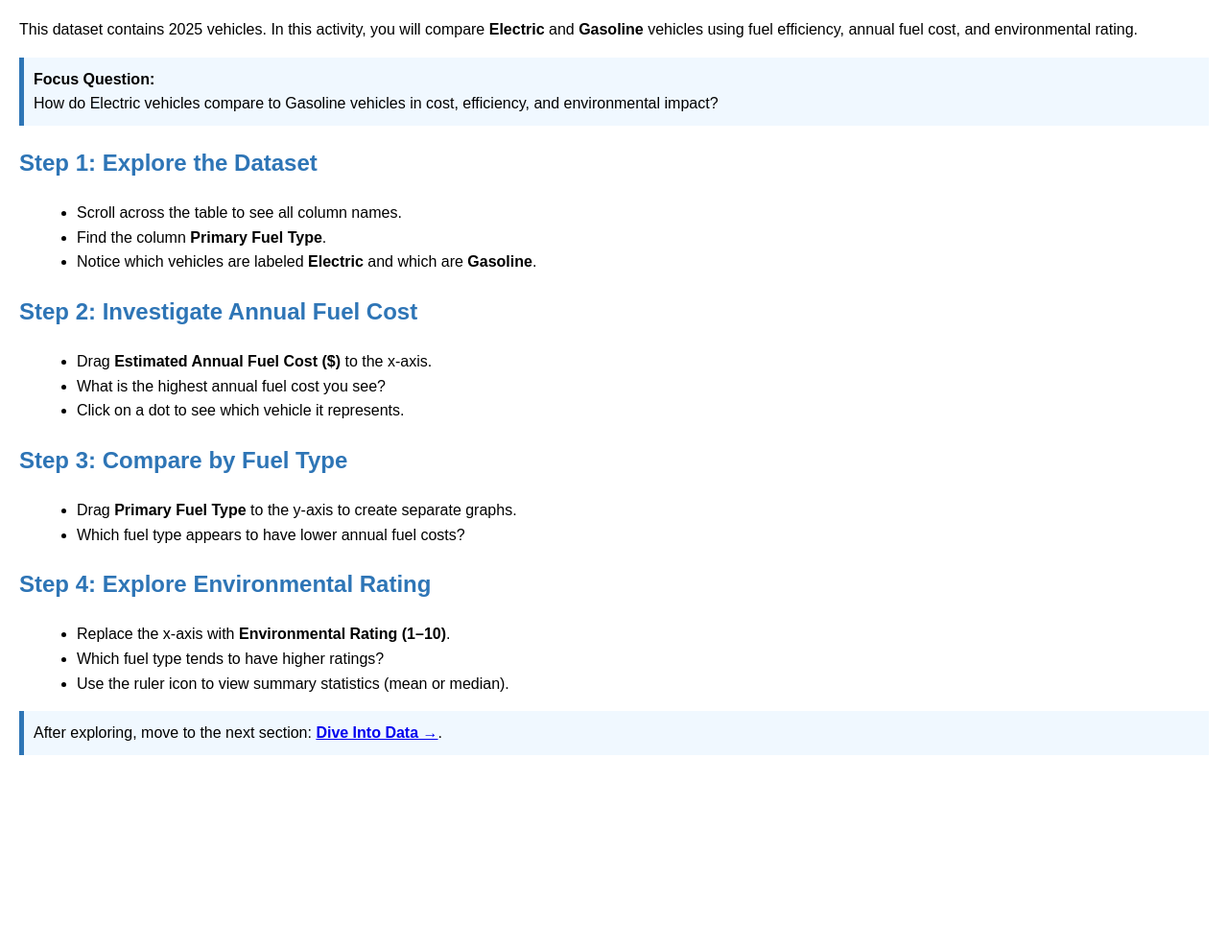
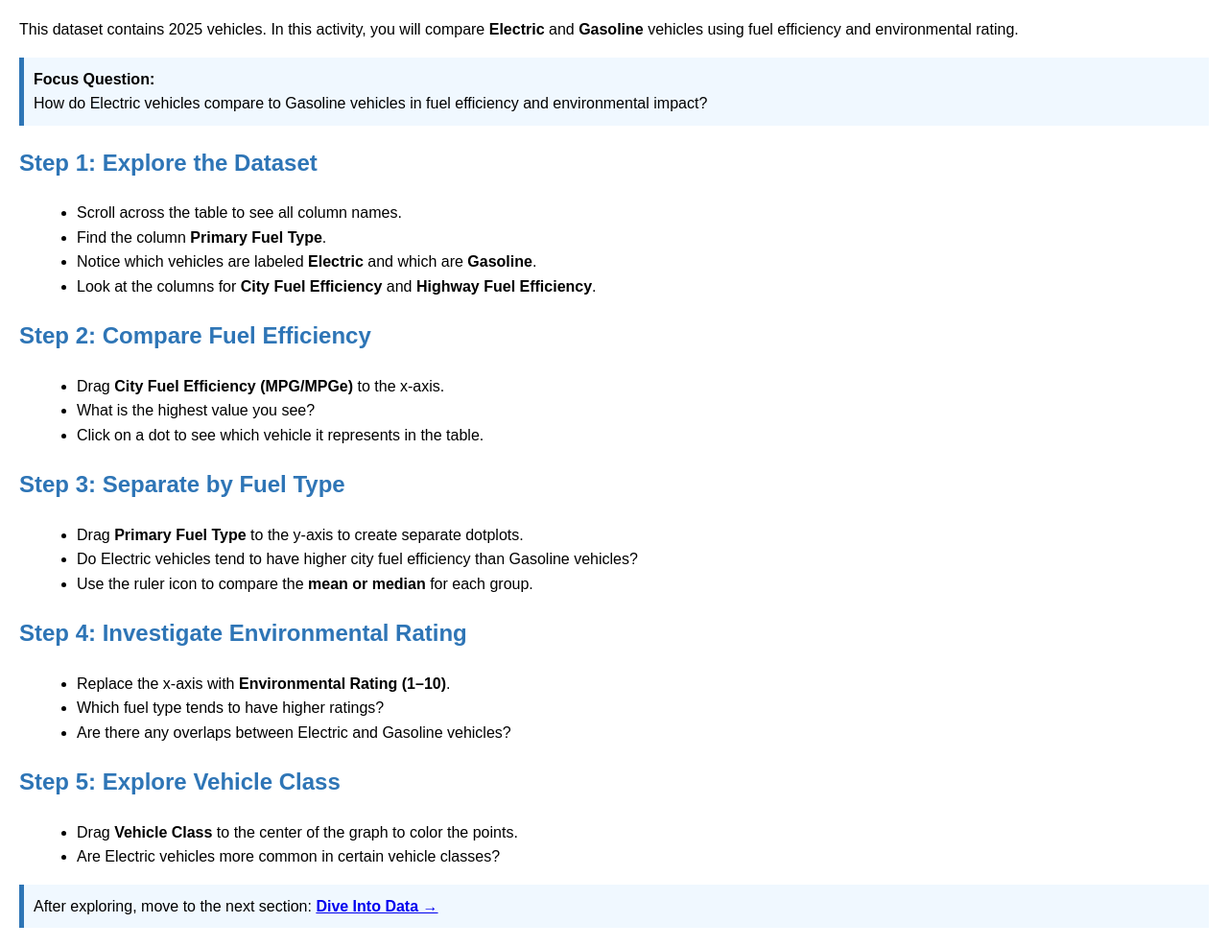
Before and after one commit to lilykdonaldson/vehicle-data-codap-2025, a plain HTML site: page index.html in a window 1280 px wide. Shown: the part 76-1063 px from the top of the page at 96% size. Before the commit the page ends 883 px from the top, so only its background shows below. Drawn offline with Linux system fonts and the light colour scheme.

Commit message:
remove fuel cost column due to errors

```diff
--- a/index.html
+++ b/index.html
@@ -33,13 +33,13 @@
 
 <p>
 This dataset contains 2025 vehicles. In this activity, you will compare
-<strong>Electric</strong> and <strong>Gasoline</strong> vehicles using fuel efficiency,
-annual fuel cost, and environmental rating.
+<strong>Electric</strong> and <strong>Gasoline</strong> vehicles using fuel efficiency
+and environmental rating.
 </p>
 
 <div class="important">
 <strong>Focus Question:</strong><br>
-How do Electric vehicles compare to Gasoline vehicles in cost, efficiency, and environmental impact?
+How do Electric vehicles compare to Gasoline vehicles in fuel efficiency and environmental impact?
 </div>
 
 <h2>Step 1: Explore the Dataset</h2>
@@ -47,30 +47,39 @@ How do Electric vehicles compare to Gasoline vehicles in cost, efficiency, and e
 <li>Scroll across the table to see all column names.</li>
 <li>Find the column <strong>Primary Fuel Type</strong>.</li>
 <li>Notice which vehicles are labeled <strong>Electric</strong> and which are <strong>Gasoline</strong>.</li>
+<li>Look at the columns for <strong>City Fuel Efficiency</strong> and <strong>Highway Fuel Efficiency</strong>.</li>
 </ul>
 
-<h2>Step 2: Investigate Annual Fuel Cost</h2>
+<h2>Step 2: Compare Fuel Efficiency</h2>
 <ul>
-<li>Drag <strong>Estimated Annual Fuel Cost ($)</strong> to the x-axis.</li>
-<li>What is the highest annual fuel cost you see?</li>
-<li>Click on a dot to see which vehicle it represents.</li>
+<li>Drag <strong>City Fuel Efficiency (MPG/MPGe)</strong> to the x-axis.</li>
+<li>What is the highest value you see?</li>
+<li>Click on a dot to see which vehicle it represents in the table.</li>
 </ul>
 
-<h2>Step 3: Compare by Fuel Type</h2>
+<h2>Step 3: Separate by Fuel Type</h2>
 <ul>
-<li>Drag <strong>Primary Fuel Type</strong> to the y-axis to create separate graphs.</li>
-<li>Which fuel type appears to have lower annual fuel costs?</li>
+<li>Drag <strong>Primary Fuel Type</strong> to the y-axis to create separate dotplots.</li>
+<li>Do Electric vehicles tend to have higher city fuel efficiency than Gasoline vehicles?</li>
+<li>Use the ruler icon to compare the <strong>mean or median</strong> for each group.</li>
 </ul>
 
-<h2>Step 4: Explore Environmental Rating</h2>
+<h2>Step 4: Investigate Environmental Rating</h2>
 <ul>
 <li>Replace the x-axis with <strong>Environmental Rating (1–10)</strong>.</li>
 <li>Which fuel type tends to have higher ratings?</li>
-<li>Use the ruler icon to view summary statistics (mean or median).</li>
+<li>Are there any overlaps between Electric and Gasoline vehicles?</li>
+</ul>
+
+<h2>Step 5: Explore Vehicle Class</h2>
+<ul>
+<li>Drag <strong>Vehicle Class</strong> to the center of the graph to color the points.</li>
+<li>Are Electric vehicles more common in certain vehicle classes?</li>
 </ul>
 
 <div class="important">
-After exploring, move to the next section: <strong><a href="datadive.html">Dive Into Data →</a></strong>.
+After exploring, move to the next section:
+<strong><a href="/datadive">Dive Into Data →</a></strong>
 </div>
 
 </body>
```
